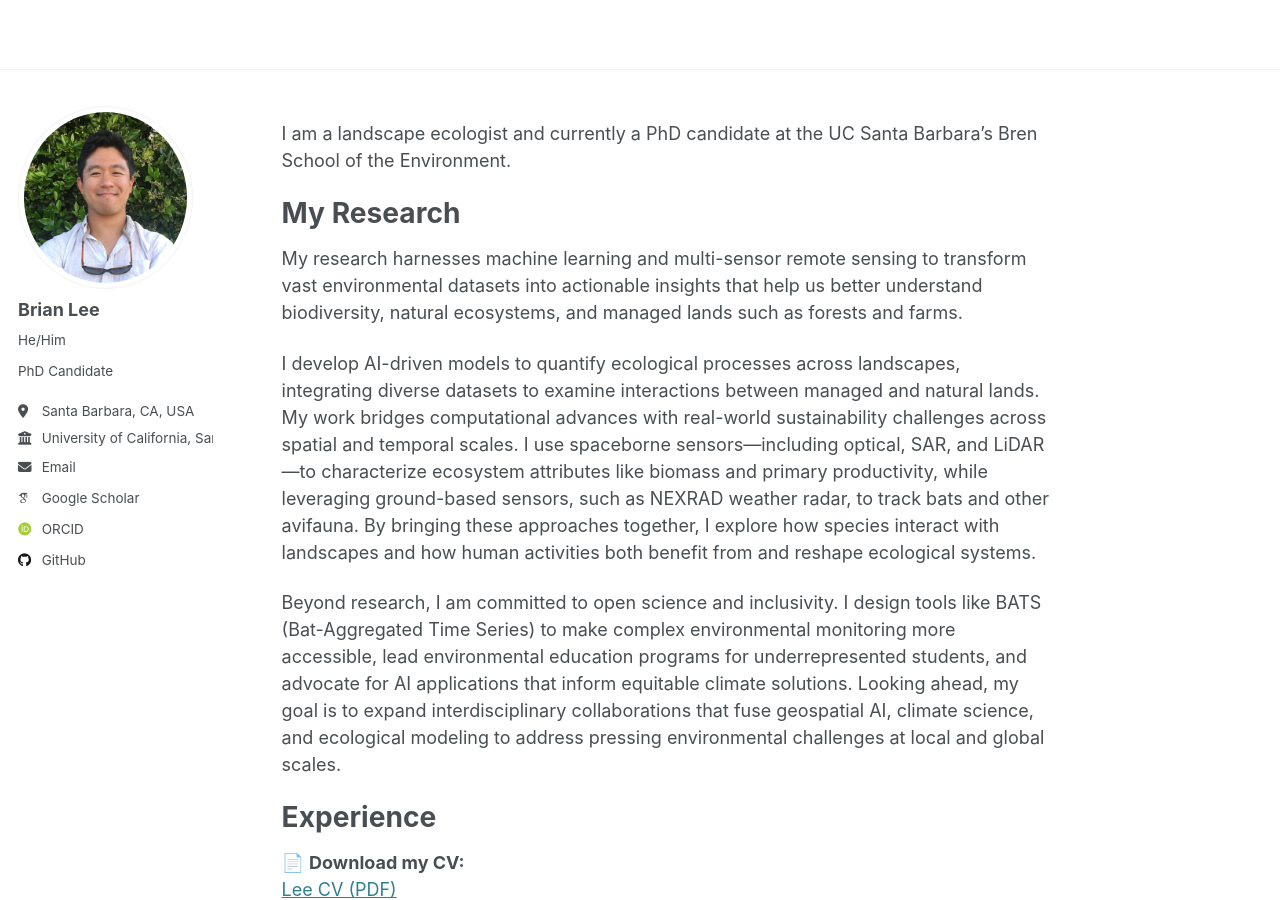
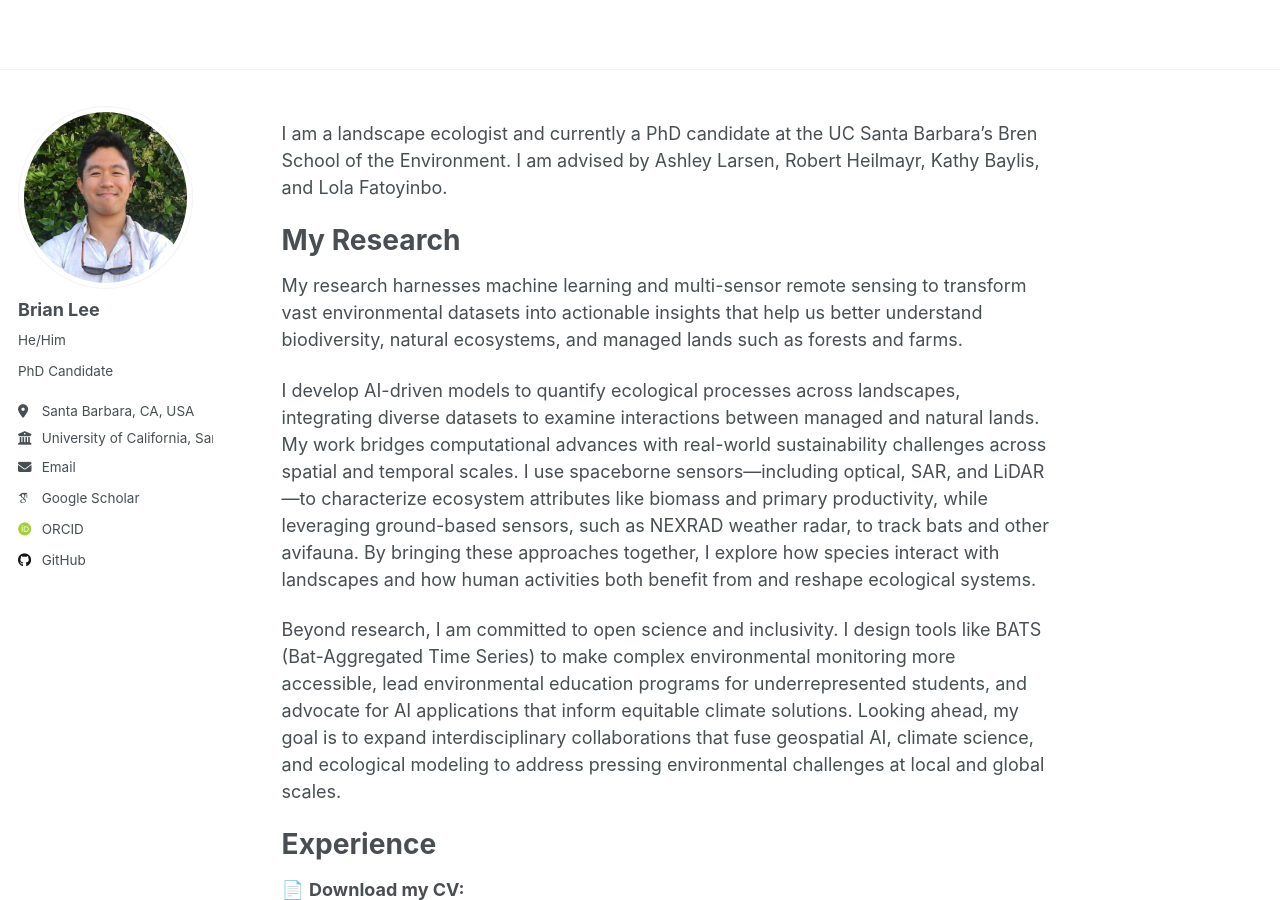
Before and after one commit to bhyleee/bhyleee.github.io, a Jekyll site: the page built from _pages/about.md, in a window 1280 px wide and 900 px high. Built offline with Jekyll 4.4.1, drawn with Linux system fonts in a browser that asks for light colours; some web fonts are replaced.

Commit message:
title edits

```diff
--- a/_pages/about.md
+++ b/_pages/about.md
@@ -7,7 +7,7 @@ redirect_from:
   - /about.html
 ---
 
-I am a landscape ecologist and currently a PhD candidate at the UC Santa Barbara's Bren School of the Environment.
+I am a landscape ecologist and currently a PhD candidate at the UC Santa Barbara's Bren School of the Environment. I am advised by Ashley Larsen, Robert Heilmayr, Kathy Baylis, and Lola Fatoyinbo.
 
 My Research
 ======
```
